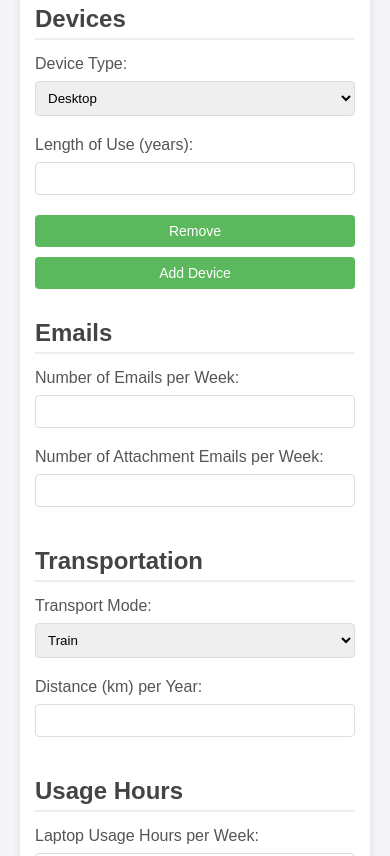
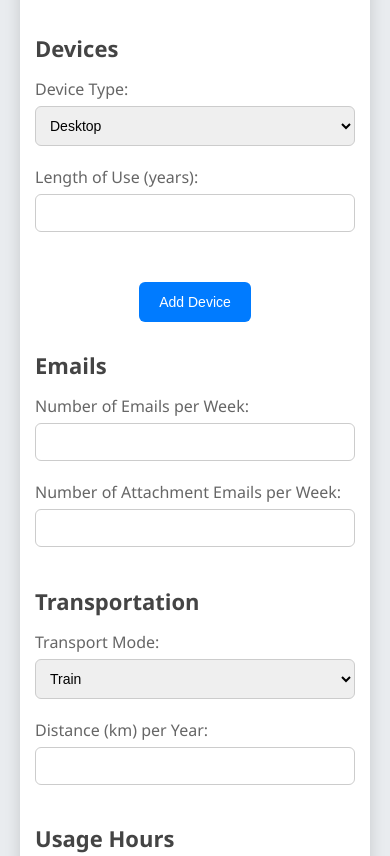
Before and after one commit to t0m0h1/DWP-Carbon-Intensity-Calculator-, a plain HTML site: page project/index.html in a window 390 px wide. Shown: the part 165-1021 px from the top of the page. Drawn offline with Linux system fonts and the light colour scheme.

Commit message:
Refactor styles and ability to add device

```diff
--- a/project/index.html
+++ b/project/index.html
@@ -1,4 +1,4 @@
-<!-- <!DOCTYPE html>
+<!DOCTYPE html>
 <html lang="en">
 <head>
     <meta charset="UTF-8">
@@ -9,16 +9,22 @@
 <body>
     <div class="container">
         <h1>Environmental Footprint Calculator</h1>
-        <div>
+        <form id="footprintForm" onsubmit="calculateCarbonFootprint(event)">
+            <div id="devicesContainer">
                 <h2>Devices</h2>
-            <label for="deviceType">Device Type:</label>
-            <select id="deviceType" name="deviceType" aria-label="Select Device Type" required>
+                <div class="device">
+                    <label for="deviceType0">Device Type:</label>
+                    <select id="deviceType0" name="deviceType[]" aria-label="Select Device Type" required>
                         <option value="Desktop">Desktop</option>
                         <option value="Laptop">Laptop</option>
                         <option value="Smartphone">Smartphone</option>
                     </select>
-            <label for="deviceUsage">Length of Use (years):</label>
-            <input type="number" id="deviceUsage" name="deviceUsage" min="1" aria-label="Enter Length of Use in Years" required>
+                    <label for="deviceUsage0">Length of Use (years):</label>
+                    <input type="number" id="deviceUsage0" name="deviceUsage[]" min="1" aria-label="Enter Length of Use in Years" required>
+                </div>
+            </div>
+            <div class="button-container">
+                <button type="button" onclick="addDevice()">Add Device</button>
             </div>
             <div>
                 <h2>Emails</h2>
@@ -56,80 +62,13 @@
                 <label for="smartphones">Number of Smartphones:</label>
                 <input type="number" id="smartphones" name="smartphones" min="0" aria-label="Enter Number of Smartphones" required>
             </div>
-        <button onclick="calculateCarbonFootprint()">Calculate</button>
+            <button type="submit">Calculate</button>
+        </form>
         <div id="results">
             <h3>Total Carbon Emissions: <span id="totalCarbon">0.00</span> kg CO2e</h3>
-            <div id="breakdown"></div>
+
         </div>
     </div>
     <script src="script.js"></script>
 </body>
 </html>
-
- -->
-
-
-
-<!DOCTYPE html>
-<html lang="en">
-<head>
-    <meta charset="UTF-8">
-    <meta name="viewport" content="width=device-width, initial-scale=1.0">
-    <title>DWP Digital Footprint Calculator</title>
-    <link rel="stylesheet" href="style.css">
-</head>
-<body>
-    <div class="container">
-        <h1>Environmental Footprint Calculator</h1>
-        <form id="footprintForm">
-            <div id="devicesContainer">
-                <h2>Devices</h2>
-                <div class="device">
-                    <label for="deviceType0">Device Type:</label>
-                    <select id="deviceType0" name="deviceType[]" aria-label="Select Device Type" required>
-                        <option value="Desktop">Desktop</option>
-                        <option value="Laptop">Laptop</option>
-                        <option value="Smartphone">Smartphone</option>
-                    </select>
-                    <label for="deviceUsage0">Length of Use (years):</label>
-                    <input type="number" id="deviceUsage0" name="deviceUsage[]" min="1" step="1" aria-label="Enter Length of Use in Years" required>
-                    <button type="button" onclick="removeDevice(this)">Remove</button>
-                </div>
-            </div>
-            <button type="button" onclick="addDevice()">Add Device</button>
-
-            <div>
-                <h2>Emails</h2>
-                <label for="emailCount">Number of Emails per Week:</label>
-                <input type="number" id="emailCount" name="emailCount" min="1" step="1" aria-label="Enter Number of Emails per Week" required>
-                <label for="emailAttachmentCount">Number of Attachment Emails per Week:</label>
-                <input type="number" id="emailAttachmentCount" name="emailAttachmentCount" min="1" step="1" aria-label="Enter Number of Attachment Emails per Week" required>
-            </div>
-            <div>
-                <h2>Transportation</h2>
-                <label for="transportMode">Transport Mode:</label>
-                <select id="transportMode" name="transportMode" aria-label="Select Transport Mode" required>
-                    <option value="Train">Train</option>
-                    <option value="Car">Car</option>
-                    <option value="Bicycle/Foot">Bicycle/Foot</option>
-                </select>
-                <label for="transportDistance">Distance (km) per Year:</label>
-                <input type="number" id="transportDistance" name="transportDistance" min="1" step="1" aria-label="Enter Distance in Kilometers per Year" required>
-            </div>
-            <div>
-                <h2>Usage Hours</h2>
-                <label for="laptopUsageHours">Laptop Usage Hours per Week:</label>
-                <input type="number" id="laptopUsageHours" name="laptopUsageHours" min="0" step="1" aria-label="Enter Laptop Usage Hours per Week" required>
-                <label for="desktopUsageHours">Desktop Usage Hours per Week:</label>
-                <input type="number" id="desktopUsageHours" name="desktopUsageHours" min="0" step="1" aria-label="Enter Desktop Usage Hours per Week" required>
-                <label for="smartphoneUsageHours">Smartphone Usage Hours per Week:</label>
-                <input type="number" id="smartphoneUsageHours" name="smartphoneUsageHours" min="0" step="1" aria-label="Enter Smartphone Usage Hours per Week" required>
-            </div>
-            <div>
-                <h2>Number of Devices</h2>
-                <label for="laptops">Number of Laptops:</label>
-                <input type="number" id="laptops" name="laptops" min="0" step="1" aria-label="Enter Number of Laptops" required>
-                <label for="desktops">Number of Desktops:</label>
-                <input type="number" id="desktops" name="desktops" min="0" step="1" aria-label="Enter Number of Desktops" required>
-                <label for="smartphones">Number of Smartphones:</label>
-                <input type="number" id="smartphones" name="smartphones" min="0" step="1" aria-label="Enter Number of
--- a/project/script.js
+++ b/project/script.js
@@ -1,11 +1,38 @@
-async function calculateCarbonFootprint() {
+let deviceCount = 1;
+
+function addDevice() {
+    const container = document.getElementById('devicesContainer');
+    const newDevice = document.createElement('div');
+    newDevice.className = 'device';
+    newDevice.innerHTML = `
+        <h2>Device</h2>
+        <label for="deviceType${deviceCount}">Device Type:</label>
+        <select id="deviceType${deviceCount}" name="deviceType[]" aria-label="Select Device Type" required>
+            <option value="Desktop">Desktop</option>
+            <option value="Laptop">Laptop</option>
+            <option value="Smartphone">Smartphone</option>
+        </select>
+        <label for="deviceUsage${deviceCount}">Length of Use (years):</label>
+        <input type="number" id="deviceUsage${deviceCount}" name="deviceUsage[]" min="1" step="1" aria-label="Enter Length of Use in Years" required>
+        <button type="button" class="remove" onclick="removeDevice(this)">Remove</button>
+    `;
+    container.appendChild(newDevice);
+    deviceCount++;
+}
+
+function removeDevice(button) {
+    const container = document.getElementById('devicesContainer');
+    container.removeChild(button.parentElement);
+}
+
+async function calculateCarbonFootprint(event) {
+    event.preventDefault(); // Prevent page refresh
+
     // Fetch the factors from JSON
     const response = await fetch('factors.json');
     const factors = await response.json();
 
     // Get values from the inputs
-    const deviceType = document.getElementById('deviceType').value;
-    const deviceUsage = parseFloat(document.getElementById('deviceUsage').value);
     const emailCount = parseFloat(document.getElementById('emailCount').value);
     const emailAttachmentCount = parseFloat(document.getElementById('emailAttachmentCount').value);
     const transportMode = document.getElementById('transportMode').value;
@@ -17,11 +44,18 @@ async function calculateCarbonFootprint() {
     const desktops = parseInt(document.getElementById('desktops').value);
     const smartphones = parseInt(document.getElementById('smartphones').value);
 
-    console.log("Inputs:", { deviceType, deviceUsage, emailCount, emailAttachmentCount, transportMode, transportDistance, laptopUsageHours, desktopUsageHours, smartphoneUsageHours, laptops, desktops, smartphones });
+    console.log("Inputs:", { emailCount, emailAttachmentCount, transportMode, transportDistance, laptopUsageHours, desktopUsageHours, smartphoneUsageHours, laptops, desktops, smartphones });
 
-    // Calculate carbon emissions for devices
-    const deviceCarbon = (factors.deviceFactors[deviceType] * deviceUsage);
-    console.log("Device Carbon:", deviceCarbon);
+    // Calculate carbon emissions for multiple devices
+    let totalDeviceCarbon = 0;
+    const deviceTypes = document.getElementsByName('deviceType[]');
+    const deviceUsages = document.getElementsByName('deviceUsage[]');
+    for (let i = 0; i < deviceTypes.length; i++) {
+        const deviceType = deviceTypes[i].value;
+        const deviceUsage = parseFloat(deviceUsages[i].value);
+        totalDeviceCarbon += (factors.deviceFactors[deviceType] * deviceUsage);
+    }
+    console.log("Total Device Carbon:", totalDeviceCarbon);
 
     // Calculate carbon emissions for email
     const emailCarbon = (emailCount * factors.emailFactors.email * 52) +
@@ -41,20 +75,11 @@ async function calculateCarbonFootprint() {
     console.log("Smartphone Usage Carbon:", smartphoneUsageCarbon);
 
     // Total carbon footprint
-    const totalCarbon = deviceCarbon + emailCarbon + transportCarbon + laptopUsageCarbon + desktopUsageCarbon + smartphoneUsageCarbon;
+    const totalCarbon = totalDeviceCarbon + emailCarbon + transportCarbon + laptopUsageCarbon + desktopUsageCarbon + smartphoneUsageCarbon;
     console.log("Total Carbon:", totalCarbon);
 
     // Update the results in the HTML
-    document.getElementById('totalCarbon').innerText = totalCarbon.toFixed(2);
+    document.getElementById('totalCarbon').innerText = totalCarbon + " kg CO2e";
 
-    // breakdown not required yet
 
-    // document.getElementById('breakdown').innerHTML = `
-    //     <p>Devices: ${deviceCarbon.toFixed(2)} kg CO2e</p>
-    //     <p>Emails: ${emailCarbon.toFixed(2)} kg CO2e</p>
-    //     <p>Transport: ${transportCarbon.toFixed(2)} kg CO2e</p>
-    //     <p>Laptop Usage: ${laptopUsageCarbon.toFixed(2)} kg CO2e</p>
-    //     <p>Desktop Usage: ${desktopUsageCarbon.toFixed(2)} kg CO2e</p>
-    //     <p>Smartphone Usage: ${smartphoneUsageCarbon.toFixed(2)} kg CO2e</p>
-    // `;
-}
+};
--- a/project/style.css
+++ b/project/style.css
@@ -1,97 +1,128 @@
 body {
-    font-family: Arial, sans-serif;
-    background-color: #f4f4f9;
+    font-family: 'Segoe UI', Tahoma, Geneva, Verdana, sans-serif;
+    background-color: #e9ecef;
     margin: 0;
-    padding: 20px 0;
+    padding: 20px;
     display: flex;
+    flex-direction: column;
+    align-items: center;
     justify-content: center;
-    align-items: flex-start;
     min-height: 100vh;
 }
 
 .container {
-    background: #fff;
-    padding: 20px 30px;
-    box-shadow: 0 0 10px rgba(0, 0, 0, 0.1);
-    border-radius: 8px;
+    background: #ffffff;
+    padding: 30px;
+    box-shadow: 0 4px 16px rgba(0, 0, 0, 0.15);
+    border-radius: 12px;
     width: 100%;
-    max-width: 600px; /* Slightly increased for better layout */
-    margin: 20px;
-    box-sizing: border-box; /* Ensure padding is included in width */
+    max-width: 700px;
+    margin: 20px auto; /* Center container and ensure it's centered horizontally */
+    box-sizing: border-box;
+    display: flex;
+    flex-direction: column;
 }
 
 h1 {
     text-align: center;
     color: #333;
-    margin-bottom: 20px; /* Added margin for better spacing */
+    margin-bottom: 30px;
+    font-size: 28px;
 }
 
 h2 {
     color: #444;
-    border-bottom: 2px solid #eee;
-    padding-bottom: 5px;
     margin-bottom: 15px;
+    font-size: 22px;
 }
 
 label {
     display: block;
-    margin-bottom: 8px;
-    color: #555;
+    margin-bottom: 6px;
+    color: #666;
+    font-size: 16px;
 }
 
 select, input[type="number"] {
     width: 100%;
-    padding: 10px;
+    padding: 12px;
     margin-bottom: 20px;
-    border: 1px solid #ddd;
-    border-radius: 4px;
-    box-sizing: border-box; /* Ensure padding is included in width */
+    border: 1px solid #ccc;
+    border-radius: 6px;
+    box-sizing: border-box;
+    font-size: 16px;
+}
+
+input[type="number"] {
+    -moz-appearance: textfield; /* Hide spinners in Firefox */
+}
+
+input[type="number"]::-webkit-inner-spin-button,
+input[type="number"]::-webkit-outer-spin-button {
+    -webkit-appearance: none; /* Hide spinners in Chrome */
+    margin: 0;
 }
 
 button {
-    width: 100%;
-    padding: 10px 15px;
-    background: #5cb85c;
+    display: inline-block;
+    padding: 14px 24px;
+    background: #007bff;
     border: none;
     color: white;
     font-size: 16px;
-    border-radius: 4px;
+    border-radius: 6px;
     cursor: pointer;
-    transition: background 0.3s ease;
-    margin-bottom: 10px; /* Separate buttons slightly */
+    transition: background 0.3s ease, transform 0.2s ease;
+    margin: 10px;
+    text-align: center;
 }
 
 button:hover {
-    background: #4cae4c;
+    background: #0056b3;
+    transform: scale(1.05);
+}
+
+button:active {
+    background: #004080;
+    transform: scale(1);
 }
 
 button.remove {
-    background: #d9534f;
+    background: #dc3545;
 }
 
 button.remove:hover {
-    background: #c9302c;
+    background: #c82333;
+}
+
+button.remove:active {
+    background: #bd2130;
+}
+
+.button-container {
+    text-align: center;
+    margin-top: 20px;
 }
 
 #results {
+    background: #f8f9fa;
+    padding: 20px;
+    border-radius: 8px;
     margin-top: 20px;
-    padding: 10px;
-    background: #e9ecef;
-    border-radius: 4px;
-    text-align: center;
+    box-shadow: 0 2px 8px rgba(0, 0, 0, 0.1);
+    width: 100%;
+    max-width: 700px;
+    box-sizing: border-box; /* Ensure padding and border do not cause overflow */
 }
 
 #results h3 {
     margin: 0;
     color: #333;
+    font-size: 20px;
+    text-align: center; /* Center align text within results */
 }
 
-#breakdown {
-    margin-top: 10px;
-    text-align: left;
-    color: #555;
-}
-
+/* Responsive design */
 @media (max-width: 600px) {
     .container {
         padding: 15px;
@@ -99,10 +130,11 @@ button.remove:hover {
 
     button {
         font-size: 14px;
-        padding: 8px 12px;
+        padding: 12px 20px;
     }
 
     select, input[type="number"] {
-        padding: 8px;
+        padding: 10px;
+        font-size: 14px;
     }
 }
```
Lines whose indentation alone changed are shown as unchanged.
